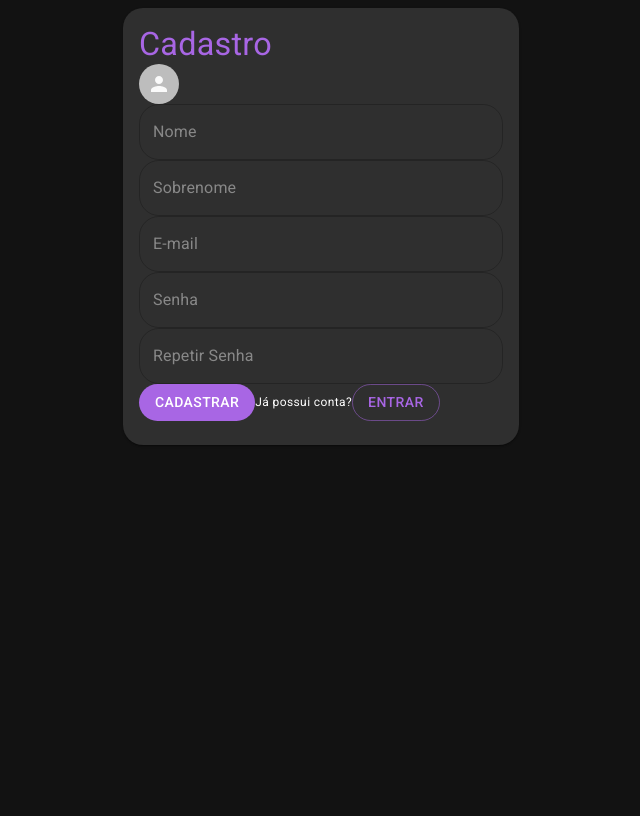
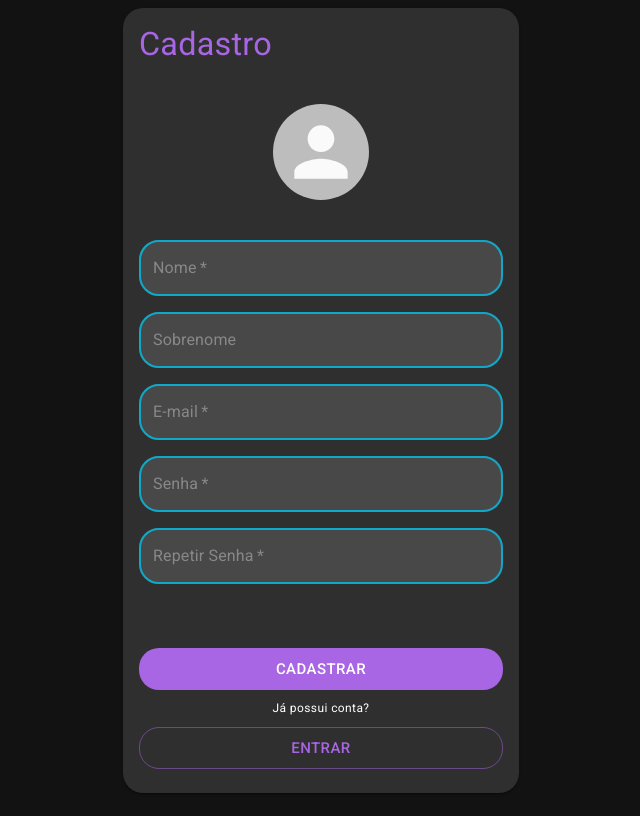
Before and after one commit to mayconsgs/chat-now-front, a React (Create React App) app: page / in a window 1280 px wide. Shown: the whole page, without its empty margins (319-959 px from the left). Built offline with nearby package versions, Linux system fonts and the light colour scheme.

Commit message:
Layout de cadastro finalizado

```diff
--- a/src/index.scss
+++ b/src/index.scss
@@ -1,3 +1,9 @@
 body {
   background-color: #121212;
 }
+
+body,
+html,
+#root {
+  min-height: 100vh;
+}
--- a/src/pages/SignUp.tsx
+++ /dev/null
@@ -1,53 +0,0 @@
-import {
-  Avatar,
-  Button,
-  Card,
-  CardContent,
-  Container,
-  TextField,
-  Typography,
-} from "@material-ui/core";
-import { Person } from "@material-ui/icons";
-import { useTranslation } from "react-i18next";
-
-const SignUp = () => {
-  const { t } = useTranslation(["signUp"]);
-
-  return (
-    <Container maxWidth="xs">
-      <Card>
-        {" "}
-        <CardContent>
-          <Typography variant="h4">{t("signUp:cadastro")}</Typography>
-
-          <Avatar>
-            <Person fontSize="default" />
-          </Avatar>
-
-          <form>
-            <TextField label={t("signUp:nome")} />
-            <TextField label={t("signUp:sobrenome")} />
-            <TextField label={t("signUp:email")} />
-            <TextField label={t("signUp:senha")} />
-            <TextField label={t("signUp:repetirSenha")} />
-
-            <Button
-              disableElevation
-              type="submit"
-              variant="contained"
-              color="secondary"
-            >
-              {t("signUp:cadastrar")}
-            </Button>
-            <Typography variant="caption">{t("signUp:possuiConta")}</Typography>
-            <Button variant="outlined" color="secondary">
-              {t("signUp:entrar")}
-            </Button>
-          </form>
-        </CardContent>
-      </Card>
-    </Container>
-  );
-};
-
-export default SignUp;
--- /dev/null
+++ b/src/pages/SignUp/index.tsx
@@ -0,0 +1,151 @@
+import {
+  Avatar,
+  Button,
+  Card,
+  CardContent,
+  Container,
+  Grid,
+  TextField,
+  Typography,
+} from "@material-ui/core";
+import { Person } from "@material-ui/icons";
+import { FormEvent, useState } from "react";
+import { useTranslation } from "react-i18next";
+import signUpStyle from "./styles";
+
+const SignUp = () => {
+  const { t } = useTranslation(["signUp"]);
+  const style = signUpStyle();
+
+  const [firstName, setFirstName] = useState("");
+  const [lastName, setLastName] = useState("");
+  const [bio, setBio] = useState("");
+  const [email, setEmail] = useState("");
+  const [password, setPassword] = useState("");
+  const [repetPassword, setRepetPassword] = useState("");
+  const [avatar, setAvatar] = useState<File>();
+
+  function onSubmit(e: FormEvent) {
+    e.preventDefault();
+
+    if (password.trim() !== repetPassword.trim()) return;
+
+    const form = {
+      firstName: firstName.trim(),
+      lastName: lastName.trim(),
+      email: email.trim(),
+      password: password.trim(),
+    };
+
+    console.log(form);
+  }
+
+  return (
+    <Container maxWidth="xs">
+      <Card>
+        {" "}
+        <CardContent>
+          <Grid container direction="column" spacing={5}>
+            <Grid item>
+              <Typography variant="h4">{t("signUp:cadastro")}</Typography>
+            </Grid>
+
+            <Grid item container justifyContent="center">
+              <Avatar className={style.avatar}>
+                <Person className={style.iconAvatar} />
+              </Avatar>
+            </Grid>
+
+            <Grid
+              item
+              component="form"
+              container
+              direction="column"
+              spacing={8}
+              onSubmit={onSubmit}
+            >
+              <Grid item container direction="column" spacing={2}>
+                <Grid item container>
+                  <TextField
+                    value={firstName}
+                    required
+                    onChange={(e) => setFirstName(e.target.value)}
+                    label={t("signUp:nome")}
+                  />
+                </Grid>
+                <Grid item container>
+                  <TextField
+                    value={lastName}
+                    onChange={(e) => setLastName(e.target.value)}
+                    label={t("signUp:sobrenome")}
+                  />
+                </Grid>
+                <Grid item container>
+                  <TextField
+                    value={email}
+                    required
+                    type="email"
+                    onChange={(e) => setEmail(e.target.value)}
+                    label={t("signUp:email")}
+                  />
+                </Grid>
+                <Grid item container>
+                  <TextField
+                    value={password}
+                    type="password"
+                    required
+                    onChange={(e) => setPassword(e.target.value)}
+                    label={t("signUp:senha")}
+                  />
+                </Grid>
+                <Grid item container>
+                  <TextField
+                    value={repetPassword}
+                    required
+                    type="password"
+                    onChange={(e) => setRepetPassword(e.target.value)}
+                    label={t("signUp:repetirSenha")}
+                  />
+                </Grid>
+              </Grid>
+
+              <Grid
+                item
+                container
+                direction="column"
+                alignItems="center"
+                spacing={1}
+              >
+                <Grid item container>
+                  <Button
+                    disableElevation
+                    fullWidth
+                    type="submit"
+                    variant="contained"
+                    color="secondary"
+                  >
+                    {t("signUp:cadastrar")}
+                  </Button>
+                </Grid>
+                <Grid item>
+                  {" "}
+                  <Typography variant="caption">
+                    {t("signUp:possuiConta")}
+                  </Typography>
+                </Grid>
+                <Grid item container>
+                  {" "}
+                  <Button variant="outlined" fullWidth color="secondary">
+                    {t("signUp:entrar")}
+                  </Button>
+                </Grid>
+              </Grid>
+            </Grid>
+          </Grid>
+        </CardContent>
+      </Card>
+    </Container>
+  );
+};
+
+export default SignUp;
--- /dev/null
+++ b/src/pages/SignUp/styles.ts
@@ -0,0 +1,16 @@
+import { createStyles, makeStyles, Theme } from "@material-ui/core/styles";
+
+const signUpStyle = makeStyles((theme: Theme) =>
+  createStyles({
+    avatar: {
+      width: theme.spacing(12),
+      height: theme.spacing(12),
+    },
+    iconAvatar: {
+      width: theme.spacing(10),
+      height: theme.spacing(10),
+    },
+  })
+);
+
+export default signUpStyle;
--- a/src/themes/darkTheme.ts
+++ b/src/themes/darkTheme.ts
@@ -4,13 +4,13 @@ const theme = createTheme({
   palette: {
     primary: {
       main: "#10A8C8",
-      light: "#61dafb",
-      dark: "#007997",
+      light: "#3fb9d3",
+      dark: "#0b758c",
     },
     secondary: {
       main: "#A866E4",
-      light: "#dc96ff",
-      dark: "#7638b1",
+      light: "#b984e9",
+      dark: "#75479f",
     },
     background: {
       paper: "rgba(255, 255, 255, 0.12)",
@@ -33,6 +33,18 @@ const theme = createTheme({
       fullWidth: true,
       variant: "outlined",
     },
+    MuiButton: {
+      size: "large",
+    },
+  },
+  overrides: {
+    MuiOutlinedInput: {
+      notchedOutline: {
+        borderColor: "#10A8C8",
+        border: "2px solid ",
+        background: "rgba(255, 255, 255, 0.12)",
+      },
+    },
   },
   shape: {
     borderRadius: 20,
```
